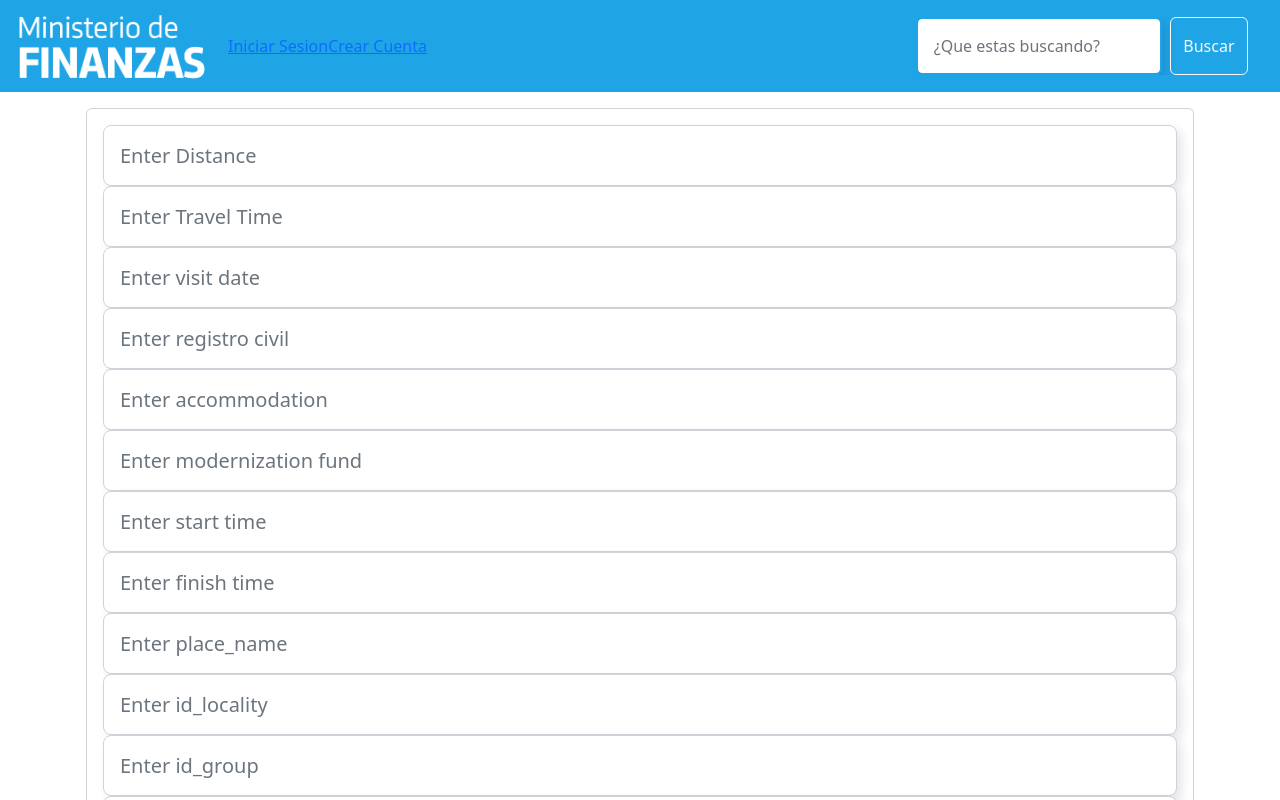
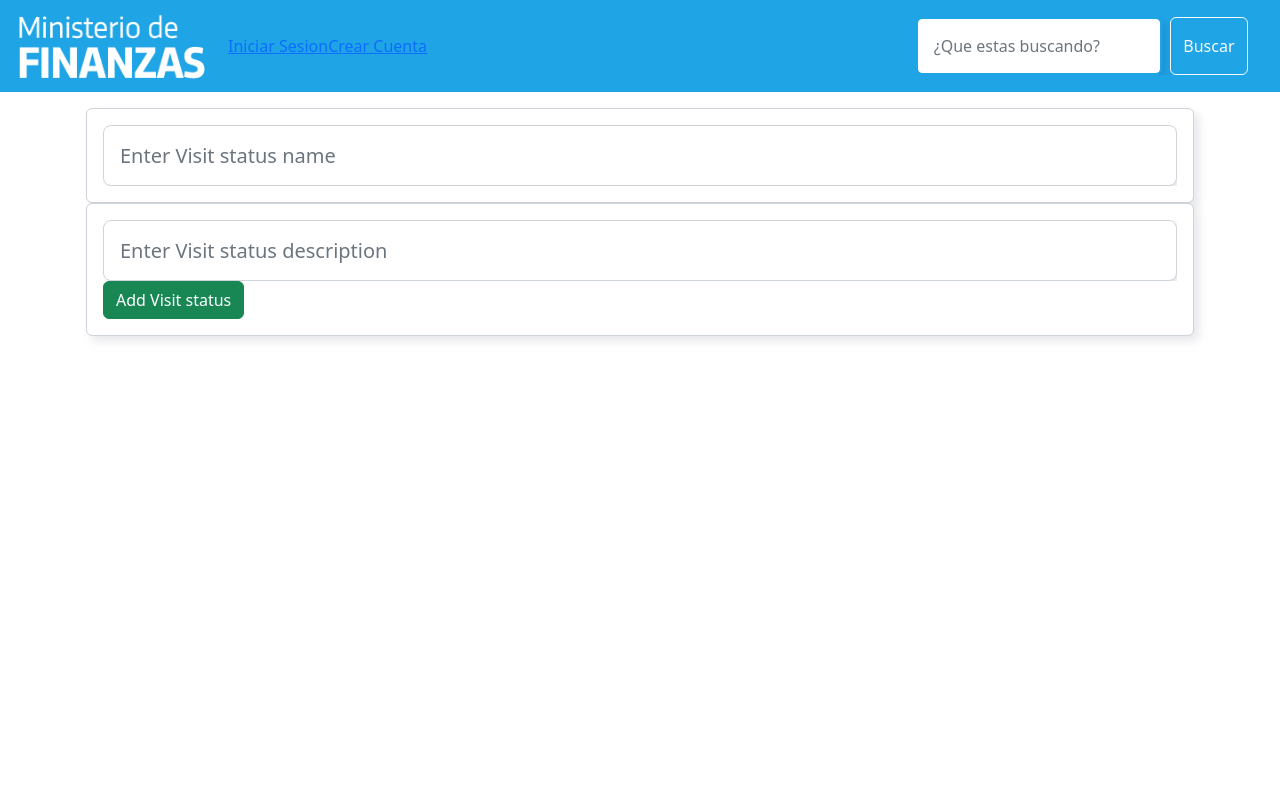
Before and after one commit to MateMar04/financiation, a React (Create React App) app in the folder financiation-react/: page /AddVisit in a window 1280 px wide. Shown: the top 800 px of the page. Built offline with nearby package versions, Linux system fonts and the light colour scheme.

Commit message:
FATAL CRASH ERROR

```diff
--- a/financiation-react/src/components/AddVisit.js
+++ b/financiation-react/src/components/AddVisit.js
@@ -1,5 +1,75 @@
 import React, { useState } from 'react';
+import axios from 'axios';
+import { useNavigate } from 'react-router-dom';
 
+const AddVisit=()=>{
+  const[name,setName]=useState("")
+  const[description,setDescription]=useState("")
+
+  const navigate = useNavigate();
+
+
+  const AddVisitStatus=async()=>{
+    let formField=new FormData()
+
+
+    formField.append('name',name)
+    formField.append('description',description)
+
+    await axios ({
+      method: 'post',
+      url:'http://localhost:8000/api/',
+      data: formField
+
+    }).then((response)=>{
+      console.log(response.data);
+      navigate.push('/')
+
+    })
+
+
+  }
+
+  return(
+    <div>
+      <div className='container'>
+
+        <div className='form-control'>
+
+          <div className='form-group'>
+          <input
+              type="text"
+              className="form-control form-control-lg"
+              placeholder="Enter Visit status name"
+              name="name"
+              value={name}
+              onChange={(e) => setName(e.target.value)}
+            />
+            </div>
+          </div>
+          <div className='form-control'>
+
+
+          <div className='form-group'>
+          <input
+              type="text"
+              className="form-control form-control-lg"
+              placeholder="Enter Visit status description"
+              name="description"
+              value={description}
+              onChange={(e) => setDescription(e.target.value)}
+            />
+
+          </div>
+          <button className='btn btn-success'onClick={AddVisitStatus}>Add Visit status</button>
+
+          </div>
+        </div>
+      </div>
+  );
+};
+
+/*
 const AddVisit = () => {
   const [flyer, setImage] = useState(null);
   const [distance, setDistance] = useState("");
@@ -17,6 +87,8 @@ const AddVisit = () => {
   const [id_agreement, setAgreement] = useState("");
   const [id_contacted_referrer, setContactedReferrer] = useState("");
   const [id_address, setAddress] = useState("");
+
+
 
   return (
     <div>
@@ -95,42 +167,51 @@ const AddVisit = () => {
               name="place_name"
               value={place_name}
               onChange={(e) => setPlaceName(e.target.value)}
-            /><input
+
+
+
+            />
+            <input
             type="text"
             className="form-control form-control-lg"
             placeholder="Enter id_locality"
             name="id_locality"
             value={id_locality}
             onChange={(e) => setLocality(e.target.value)}
-            /><input
+            />
+            <input
             type="text"
             className="form-control form-control-lg"
             placeholder="Enter id_group"
             name="id_group"
             value={id_group}
             onChange={(e) => setGroup(e.target.value)}
-            /><input
+            />
+            <input
             type="text"
             className="form-control form-control-lg"
             placeholder="Enter id_visit_status"
             name="id_visit_status"
             value={id_visit_status}
             onChange={(e) => setVisitStatus(e.target.value)}
-            /><input
+            />
+            <input
             type="text"
             className="form-control form-control-lg"
             placeholder="Enter id_agreement"
             name="id_agreement"
             value={id_agreement}
             onChange={(e) => setAgreement(e.target.value)}
-            /><input
+            />
+            <input
             type="text"
             className="form-control form-control-lg"
             placeholder="Enter id_contacted_referrer"
             name="id_contacted_referrer"
             value={id_contacted_referrer}
             onChange={(e) => setContactedReferrer(e.target.value)}
-            /> <input
+            />
+            <input
             type="text"
             className="form-control form-control-lg"
             placeholder="Enter id_address"
@@ -139,12 +220,12 @@ const AddVisit = () => {
             onChange={(e) => setAddress(e.target.value)}
             />
           </div>
-        <button className='btn btn-success' onClick={AddVisit} >Submit</button>
+          <button className='btn btn-success' onClick={AddVisit} >Submit</button>
 
         </div>
       </div>
     </div>
   );
 };
-
+*/
 export default AddVisit;
```
Also changed, not shown: 2 other files (tests, documents, lock files or other folders).
